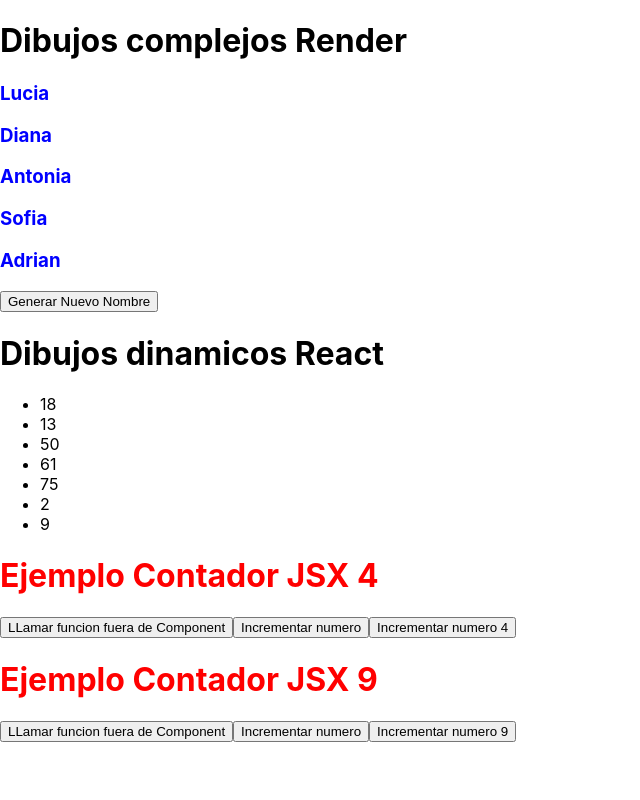
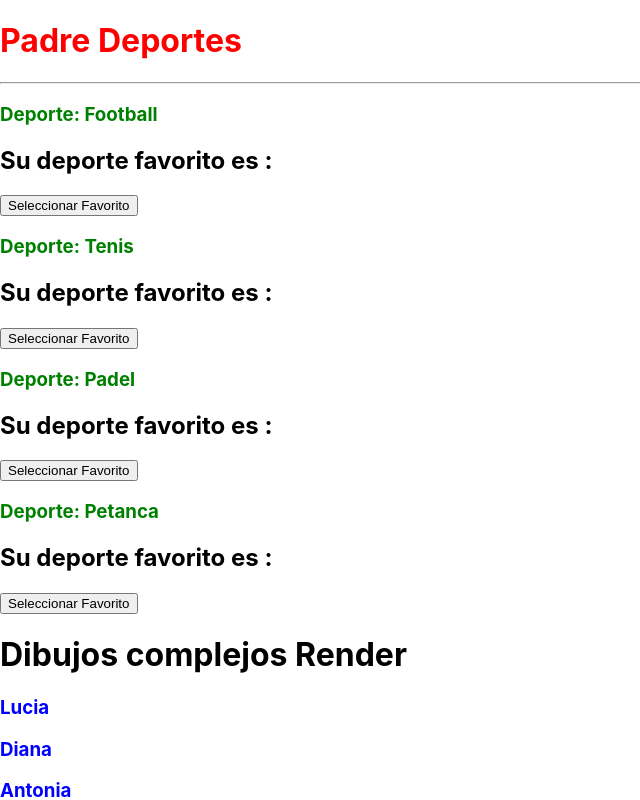
Before and after one commit to angeldzz/reactclases, a React (Create React App) app: page / in a window 1280 px wide. Shown: the top 800 px of the page, without its empty margins (0-640 px from the left). Built offline with nearby package versions, Linux system fonts and the light colour scheme.

Commit message:
Selectores padre e hijos

```diff
--- /dev/null
+++ b/src/components/HijoDeporte.jsx
@@ -0,0 +1,21 @@
+import React, { Component } from 'react'
+
+export default class HijoDeporte extends Component {
+    state = {
+        favorito : ""
+    }
+    mostarFavorito = () => {
+        this.setState({
+            favorito:this.props.nombre
+        })
+    }
+  render() {
+    return (
+      <div>
+        <h3 style={{color:"green"}}>Deporte: {this.props.nombre}</h3>
+        <h2>Su deporte favorito es : {this.state.favorito}</h2>
+        <button onClick={this.mostarFavorito} type="button">Seleccionar Favorito</button>
+      </div>
+    )
+  }
+}
--- /dev/null
+++ b/src/components/PadreDeportes.jsx
@@ -0,0 +1,19 @@
+import React, { Component } from 'react'
+import HijoDeporte from './HijoDeporte'
+
+export default class PadreDeportes extends Component {
+    deportes = ["Football","Tenis","Padel","Petanca"];
+  render() {
+    return (
+        <div>
+            <h1 style={{color:"red"}}>Padre Deportes</h1>
+            <hr />
+            {
+            this.deportes.map((deporte, index) => {
+                return(<HijoDeporte key={index} nombre={ deporte }/>)
+            })
+            }
+        </div>
+    )
+  }
+}
--- a/src/index.js
+++ b/src/index.js
@@ -6,9 +6,11 @@ import reportWebVitals from './reportWebVitals';
 import Contador from './components/Contador';
 import DibujosComplejos from './components/DibujosComplejos';
 import DibujosComplejosRender from './components/DibujosComplejosRender';
+import PadreDeportes from './components/PadreDeportes';
 const root = ReactDOM.createRoot(document.getElementById('root'));
 root.render(
   <React.StrictMode>
+    <PadreDeportes/>
     <DibujosComplejosRender/>
     <DibujosComplejos/>
     <Contador inicio={4}/>
```
